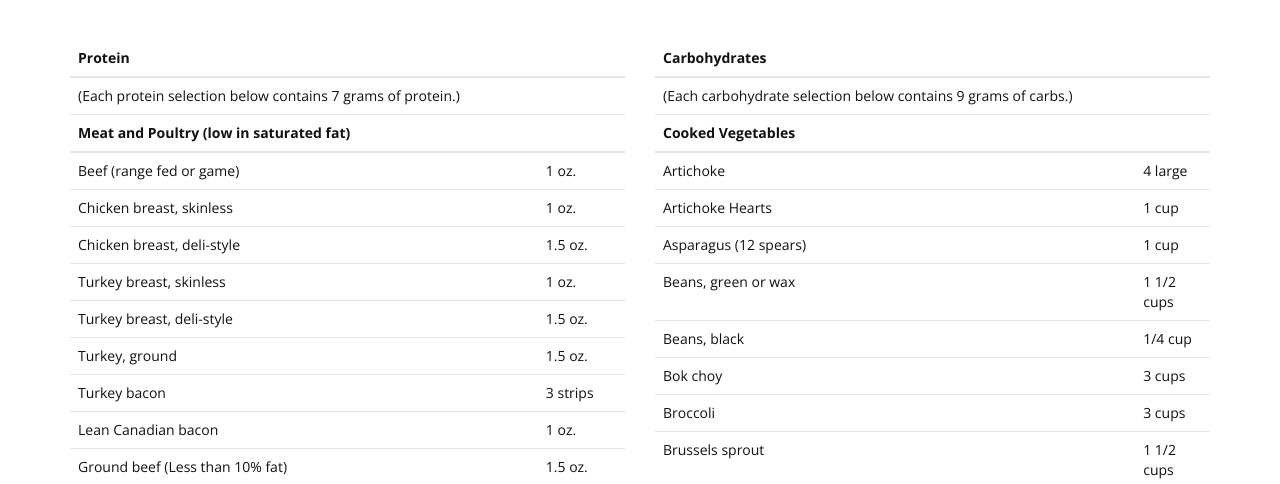
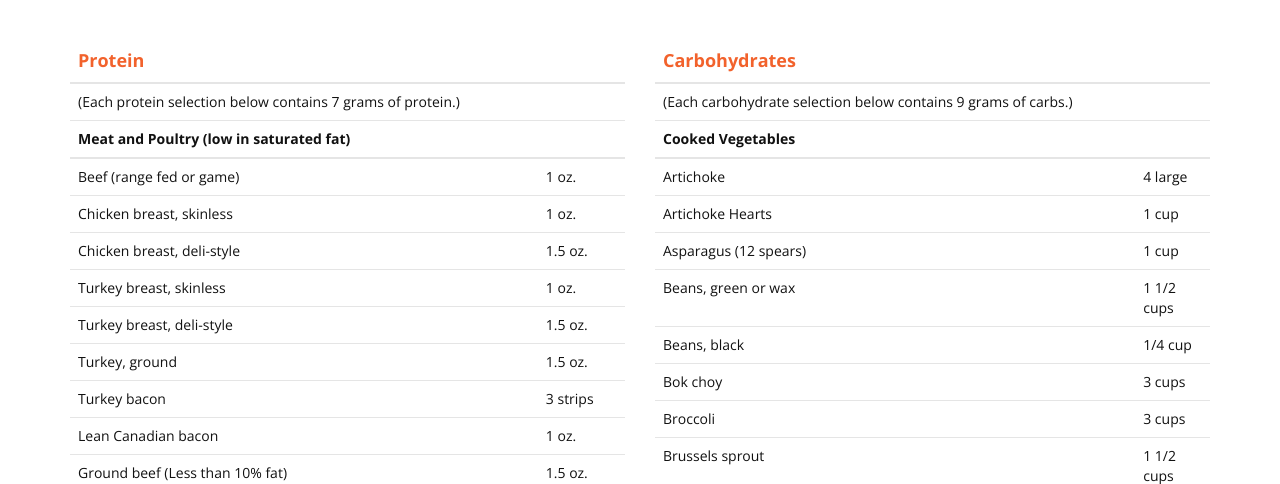
Before and after one commit to iamryandrake/ryandrake.com, a PHP site: page /zone.html in a window 1280 px wide. Shown: the part 45-529 px from the top of the page. Run offline with PHP 8.4, Linux system fonts and the light colour scheme; some libraries are stand-ins or nearby versions.

Commit message:
Add style for zone headings

```diff
--- a/ryandrake.com/css/style.css
+++ b/ryandrake.com/css/style.css
@@ -2539,3 +2539,12 @@
 	.main-photo-alt {
 		background-image: url('../images/photos/main-photo-alt.jpg')
 	}
+
+	/* ----------------------------------------------------------------------------- */
+	/* --- 9.  ZONE DIET
+	/* ----------------------------------------------------------------------------- */
+
+	.macro-header {
+		font-size: 18px;
+		color: #F2622C;
+	}
```
